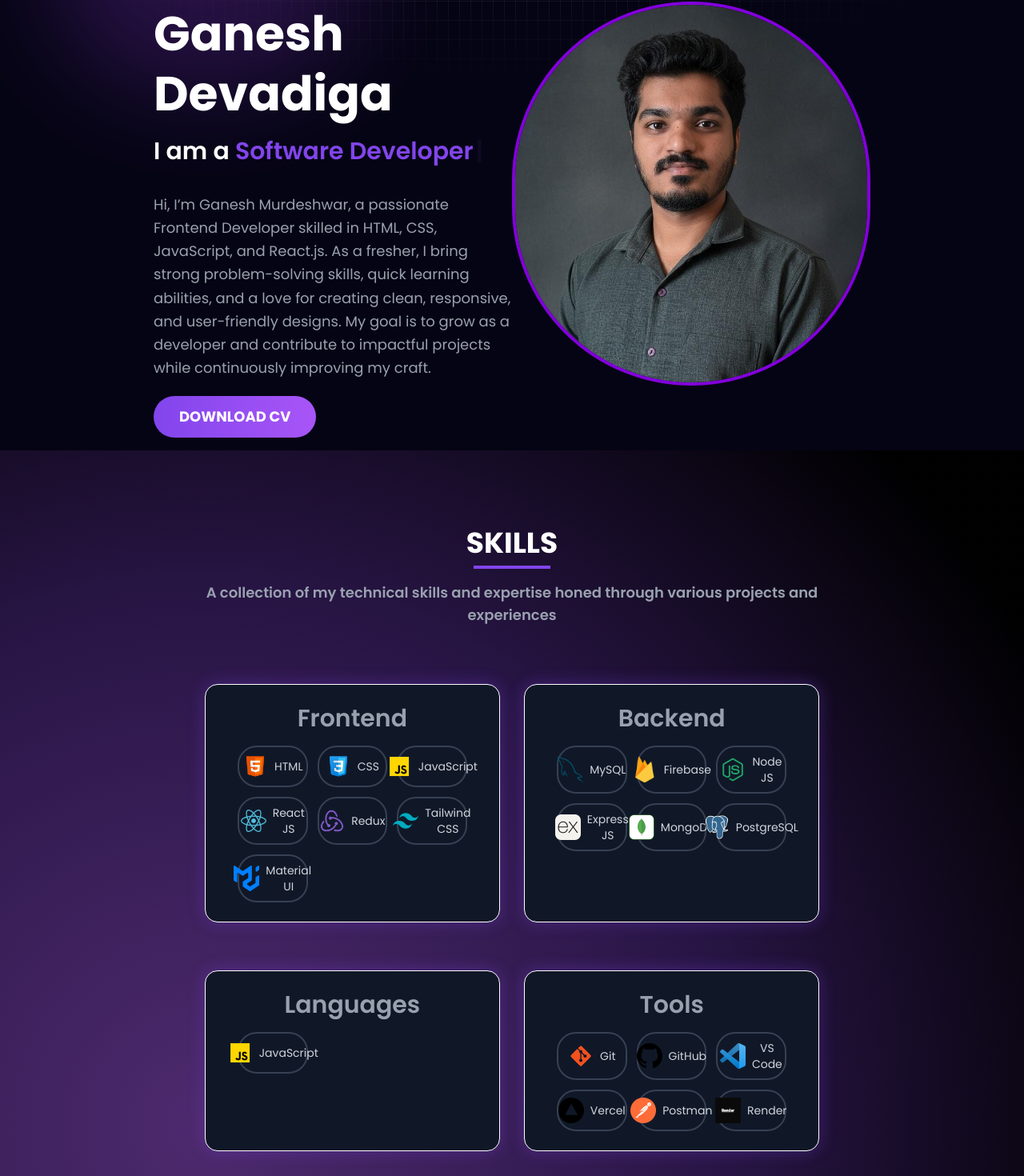
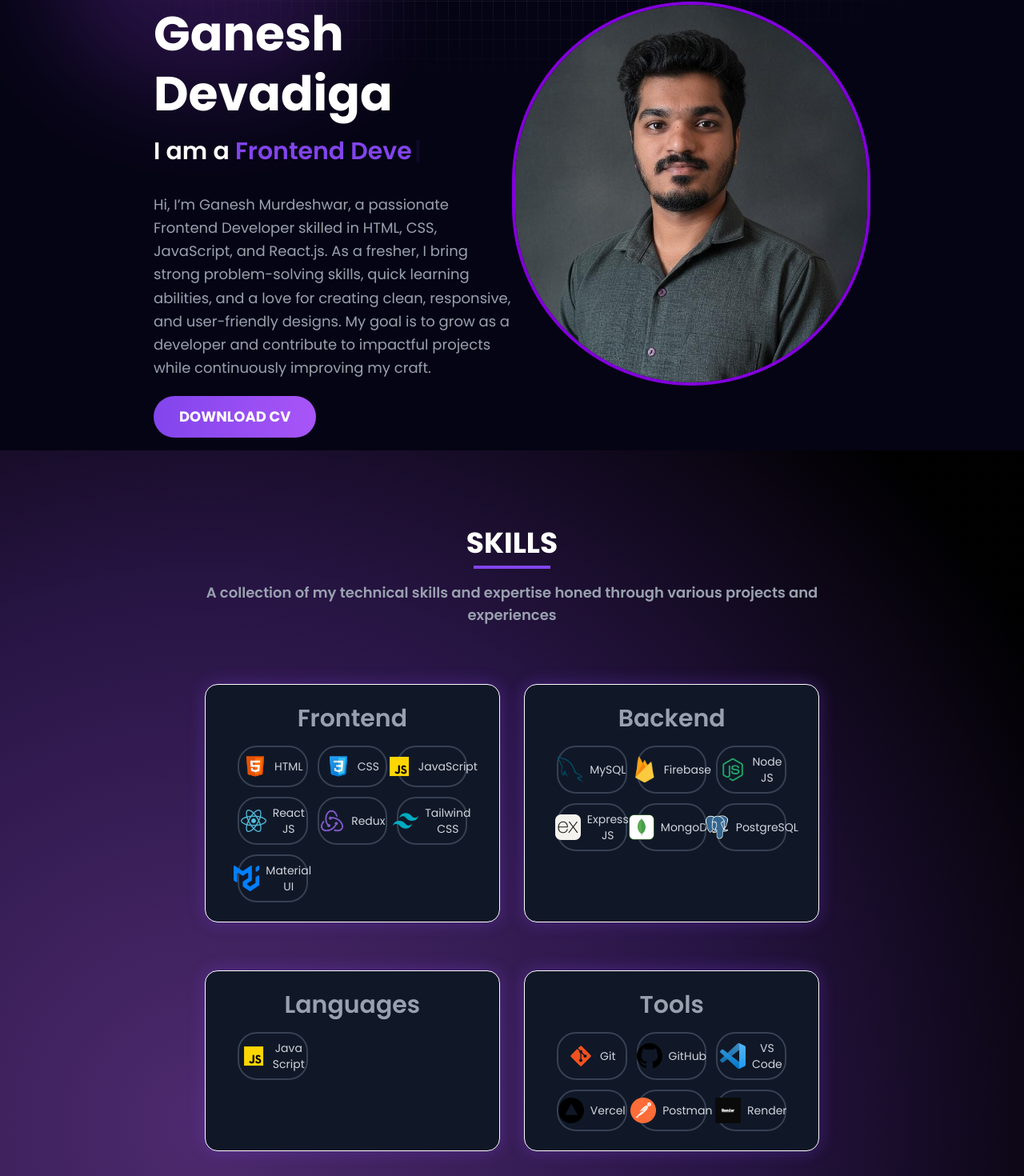
Before and after one commit to Ganeshmurdeshwarr/My-Portfolio, a React (Vite) app: page / in a window 1280 px wide. Shown: the part 287-1757 px from the top of the page at 80% size. Built offline with nearby package versions, Linux system fonts and the light colour scheme.

Commit message:
CV updated

```diff
--- a/src/components/About/About.jsx
+++ b/src/components/About/About.jsx
@@ -24,7 +24,14 @@ const About = () => {
             <span className="text-white">I am a </span>
             <span>
               <Typewriter
-                words={["Coder", "Frontend Developer", "Software Developer","Web Developer"]}
+                words={[
+                  "Coder",
+                  "MERN Full-Stack Developer",
+                  "Frontend Developer",
+                  "Backend Developer",
+                  "Software Developer",
+                  "Web Developer",
+                ]}
                 loop={0}
                 cursor
                 cursorStyle="|"
@@ -36,7 +43,12 @@ const About = () => {
           </h3>
 
           <p className="text-base sm:text-lg md:text-lg text-gray-400 Mb-10 mt-8 leading-relaxed ">
-           Hi, I’m Ganesh Murdeshwar, a passionate Frontend Developer skilled in HTML, CSS, JavaScript, and React.js. As a fresher, I bring strong problem-solving skills, quick learning abilities, and a love for creating clean, responsive, and user-friendly designs. My goal is to grow as a developer and contribute to impactful projects while continuously improving my craft.
+            Hi, I’m Ganesh Murdeshwar, a passionate Frontend Developer skilled
+            in HTML, CSS, JavaScript, and React.js. As a fresher, I bring strong
+            problem-solving skills, quick learning abilities, and a love for
+            creating clean, responsive, and user-friendly designs. My goal is to
+            grow as a developer and contribute to impactful projects while
+            continuously improving my craft.
           </p>
 
           <a
--- a/src/details.js
+++ b/src/details.js
@@ -68,7 +68,7 @@ export const SkillsInfo = [
   {
     title: 'Languages',
     skills: [
-      { name: 'JavaScript', logo: javascriptLogo },
+      { name: 'Java\nScript', logo: javascriptLogo },
     //   { name: 'TypeScript', logo: typescriptLogo },
     //   { name: 'Python', logo: pythonLogo },
     //   { name: 'C', logo: cLogo },
```
